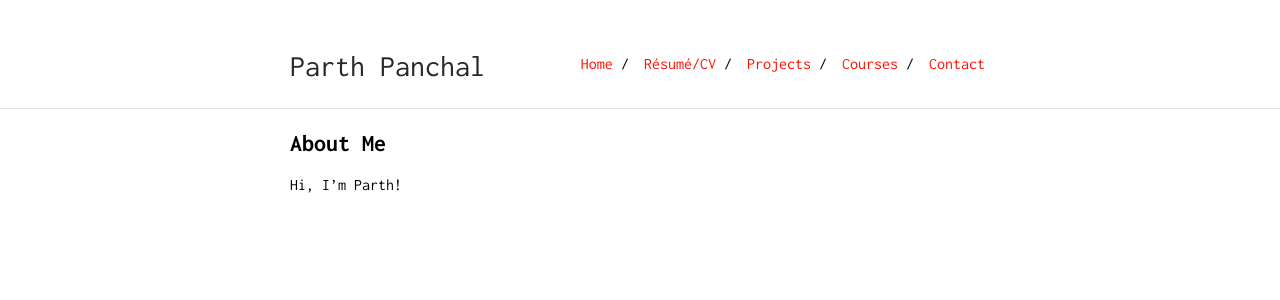
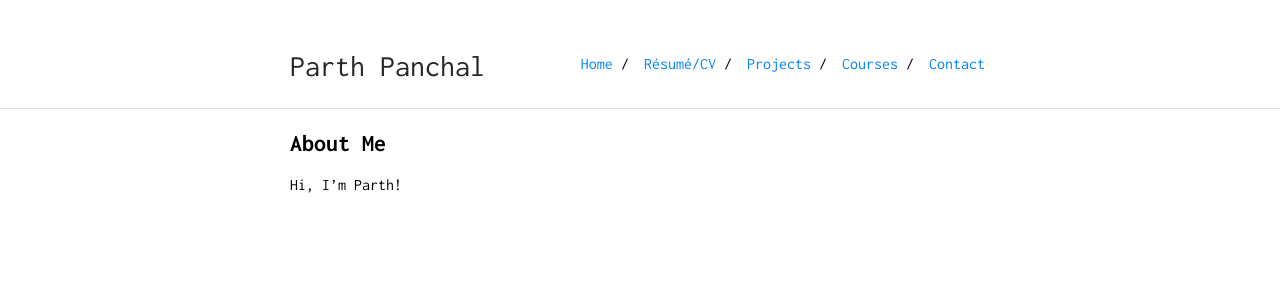
Before and after one commit to parth-panchal/parth-panchal.github.io, a Jekyll site: the page built from index.md, in a window 1280 px wide. Shown: the top 300 px of the page. Built offline with Jekyll 4.4.1, drawn with Linux system fonts in a browser that asks for light colours; our own code applies the rules of GitHub Pages for plain Markdown files.

Commit message:
changed accent

```diff
--- a/_sass/vars.scss
+++ b/_sass/vars.scss
@@ -2,7 +2,7 @@
  * Customization Variables
  */
 
-$accent: #FF0F00;
+$accent: #0084ff;
 $image-size: 85px;
 
 /*
```
